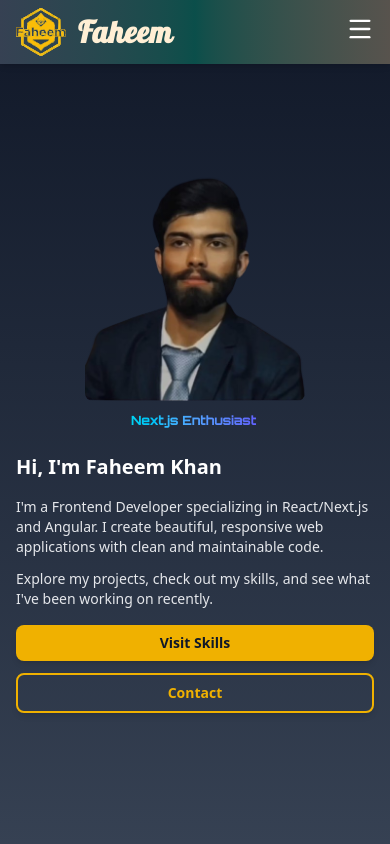
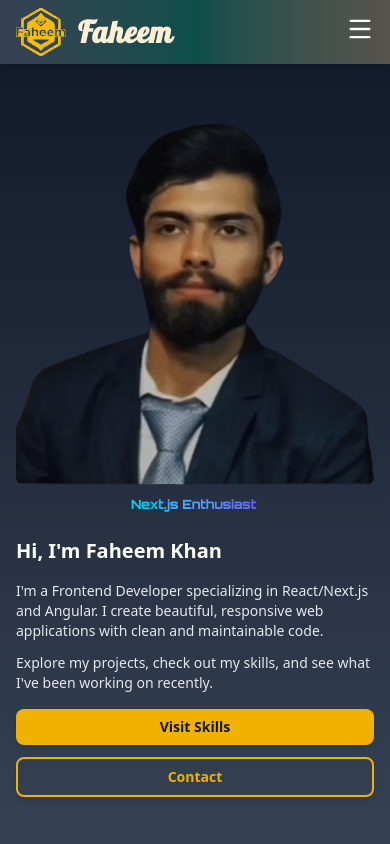
Before and after one commit to Faheemzai4/A1-My-Portfolio, a Next.js app: page / in a window 390 px wide. Shown: the top 844 px of the page. Built offline with nearby package versions, Linux system fonts and the light colour scheme.

Commit message:
Update Contact form to be wider and responsive

```diff
--- a/src/components/contact.tsx
+++ b/src/components/contact.tsx
@@ -11,31 +11,28 @@ export default function Contact() {
 
   async function handleSubmit(e: React.FormEvent<HTMLFormElement>) {
     e.preventDefault();
-    setLoading(true);
+
+    // reset messages
     setSuccessMsg("");
     setErrorMsg("");
+    setLoading(true);
 
     const formData = new FormData(e.currentTarget);
 
     try {
       const res = await sendContactEmail(formData);
-
       if (res.success) {
         setSuccessMsg("✅ Thank you! Your message has been sent.");
-        setErrorMsg("");              // Make sure error is cleared
-        e.currentTarget.reset();      // Clear the form fields
+        e.currentTarget.reset();
       } else {
         setErrorMsg(`❌ ${res.error}`);
-        setSuccessMsg("");            // Make sure success is cleared
       }
     } catch {
       setErrorMsg("❌ Failed to send message.");
-      setSuccessMsg("");              // Make sure success is cleared
     } finally {
       setLoading(false);
     }
   }
-
 
   return (
     <section className="relative py-12 flex items-center justify-center bg-gradient-to-t from-[#e5e7eb] to-[#9ca3af]">
@@ -43,7 +40,7 @@ export default function Contact() {
 
       <Reveal animation="animate-fade-in-up">
         {/* Updated max width to make contact card bigger */}
-        <div className="w-full max-w-4xl sm:max-w-2xl bg-white rounded-2xl shadow-xl p-12 sm:p-8">
+        <div className="w-full sm:w-2xl md:min-w-3xl bg-white rounded-2xl shadow-xl p-12 sm:p-8">
           <Reveal animation="animate-fade-in-up delay-100">
             <h1 className="text-4xl sm:text-3xl font-bold text-center mb-6 text-gray-900">
               Contact Me
@@ -114,18 +111,13 @@ export default function Contact() {
           {/* Success / Error messages */}
           {successMsg ? (
             <Reveal animation="animate-fade-in-up delay-600">
-              <p className="mt-4 text-green-600 font-semibold text-center text-sm sm:text-xs">
-                {successMsg}
-              </p>
+              <p className="mt-4 text-green-600 font-semibold text-center text-sm sm:text-xs">{successMsg}</p>
             </Reveal>
           ) : errorMsg ? (
             <Reveal animation="animate-fade-in-up delay-600">
-              <p className="mt-4 text-red-600 font-semibold text-center text-sm sm:text-xs">
-                {errorMsg}
-              </p>
+              <p className="mt-4 text-red-600 font-semibold text-center text-sm sm:text-xs">{errorMsg}</p>
             </Reveal>
           ) : null}
-
         </div>
       </Reveal>
     </section>
--- a/src/components/dashboard.tsx
+++ b/src/components/dashboard.tsx
@@ -23,12 +23,12 @@ export default function Dashboard() {
 
         {/* Image Section */}
         <Reveal animation="animate-fade-in-left">
-          <section className="flex-shrink-0 w-full max-w-[220px] sm:max-w-[300px] md:max-w-[400px] select-none">
+          <section className="flex-shrink-0 w-full min-w-[220px] sm:min-w-[300px] md:min-w-[350px] lg:min-w-[400px] select-none">
             <Image
               src="/my-picture/myProfile.png"
               alt="Dashboard Visual"
-              width={500}
-              height={500}
+              width={300}
+              height={300}
               className="rounded-lg object-cover w-full h-auto"
               priority
             />
```
